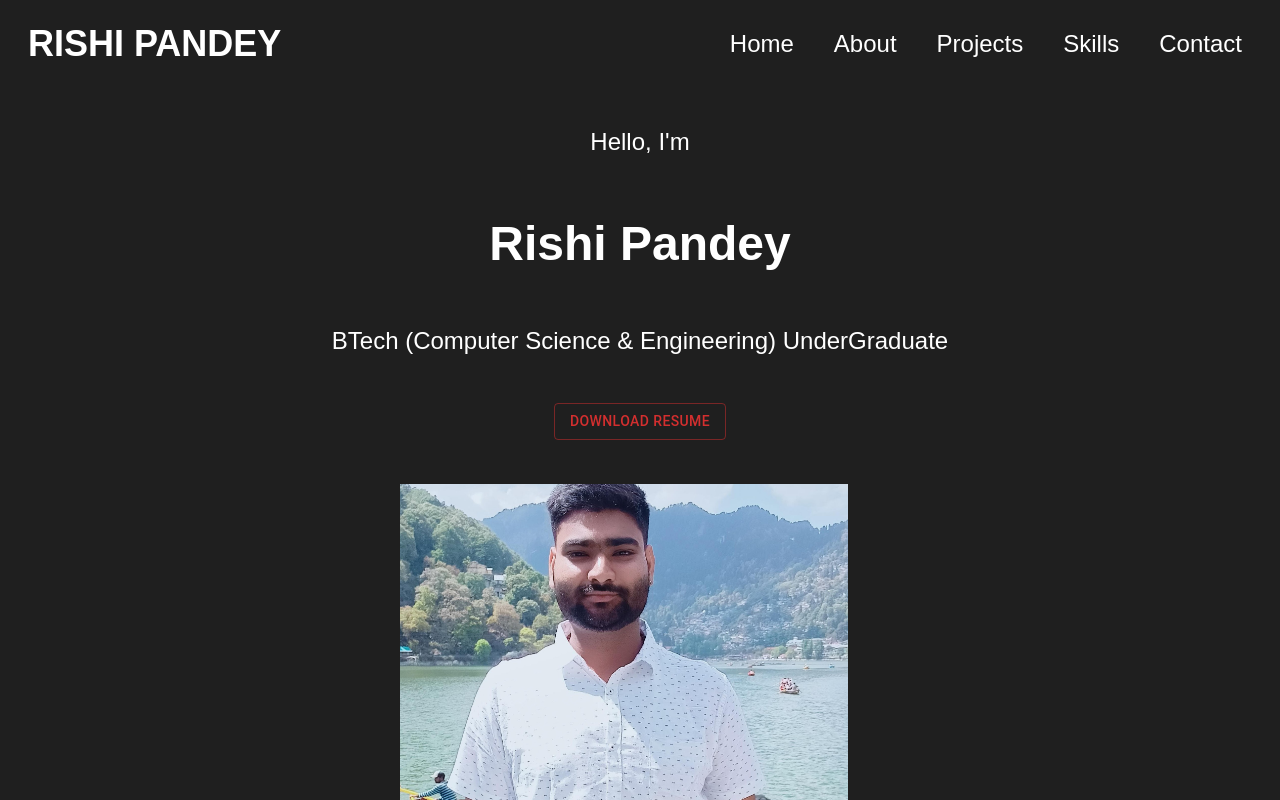
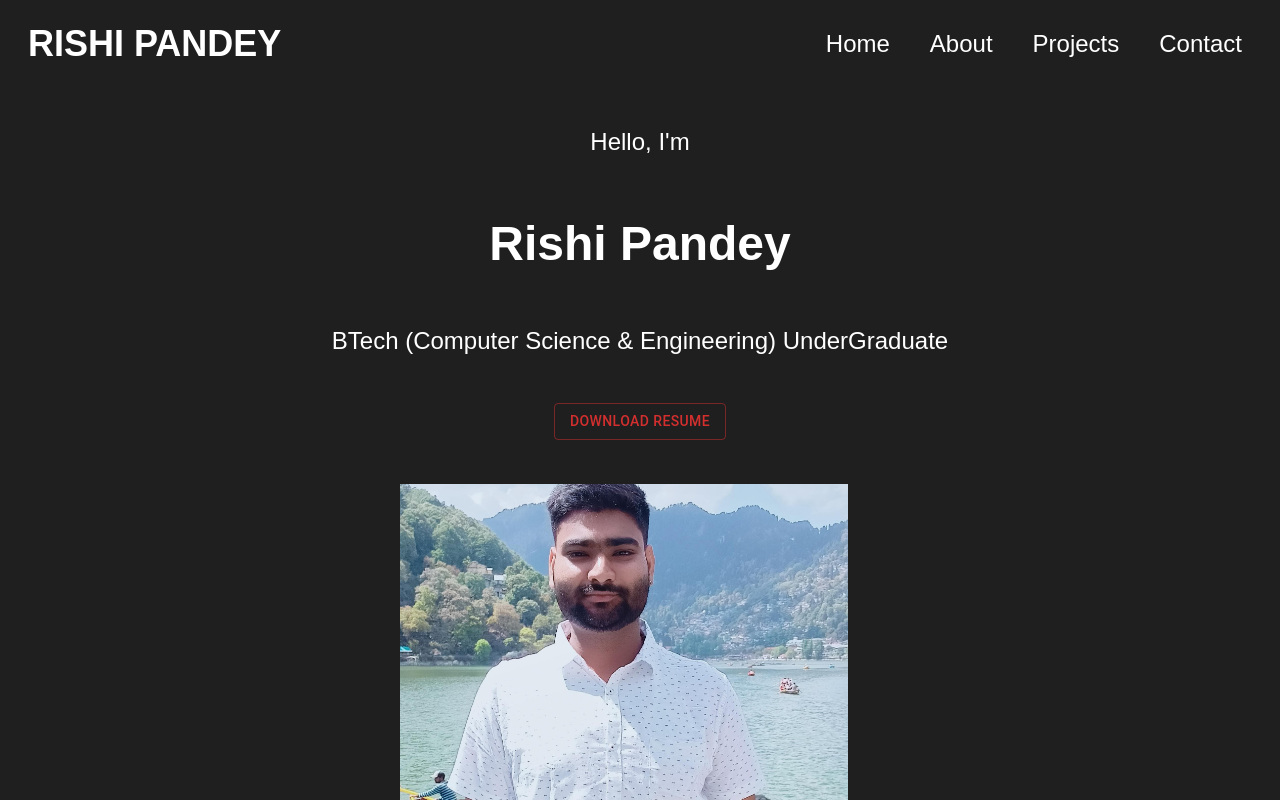
Before and after one commit to Rishipandey1722/Portfolio, a React (Vite) app: page / in a window 1280 px wide. Shown: the top 800 px of the page. Built offline with nearby package versions, Linux system fonts and the light colour scheme; a web font is replaced by a local one.

Commit message:
Update Header.jsx

```diff
--- a/src/components/Header/Header.jsx
+++ b/src/components/Header/Header.jsx
@@ -62,7 +62,7 @@ const HeaderComponent = () => {
 
         <NavLink to="/about">About</NavLink>
         <NavLink to="/projects">Projects</NavLink>
-        <NavLink to="/skills">Skills</NavLink>
+{/*         <NavLink to="/skills">Skills</NavLink> */}
         <NavLink to="/contact">Contact</NavLink>
 
       </NavLinks>
```
